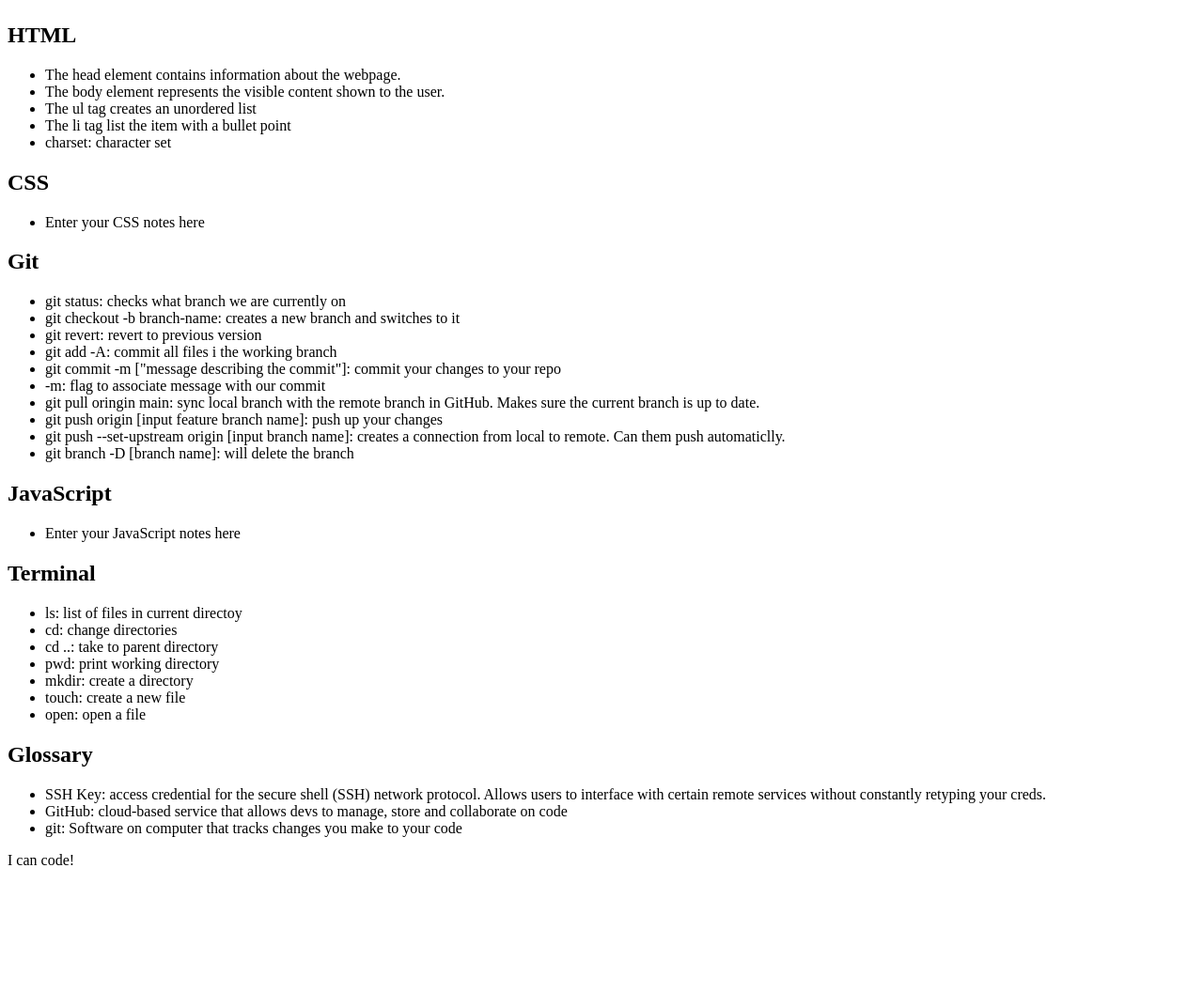
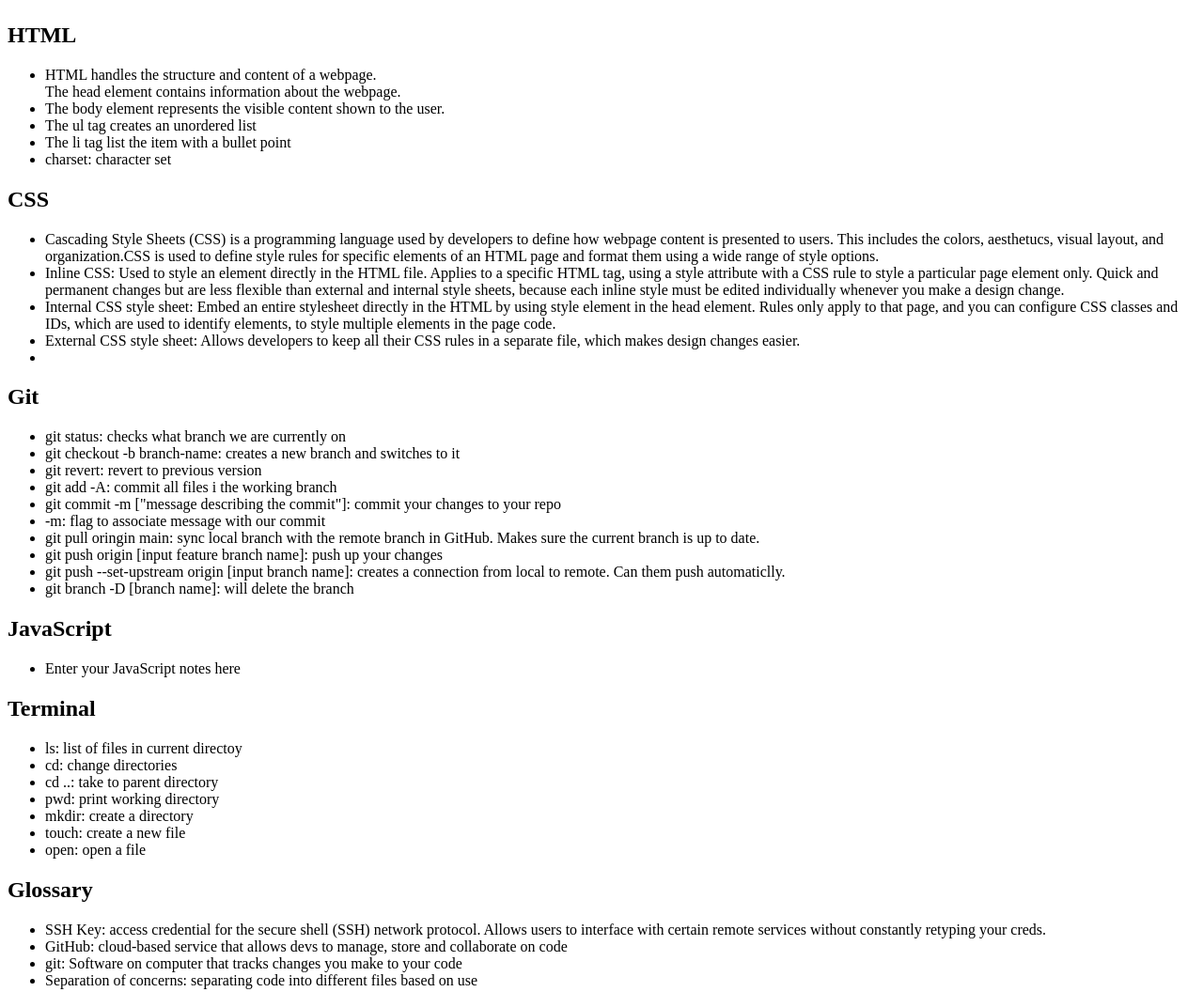
Before and after one commit to BJThompson12/prework-study-guide, a plain HTML site: page index.html in a window 1280 px wide. Shown: the part 856-1912 px from the top of the page at 94% size. Before the commit the page ends 1797 px from the top, so only its background shows below. Drawn offline with Linux system fonts and the light colour scheme.

Commit message:
added noted to HTML

```diff
--- a/index.html
+++ b/index.html
@@ -15,7 +15,8 @@
       <section class="card" id="html-section">
         <h2>HTML</h2>
         <ul>
-          <li>The head element contains information about the webpage.</li>
+          <li>HTML handles the structure and content of a webpage.</li>
+          </li>The head element contains information about the webpage.</li>
           <li>The body element represents the visible content shown to the user.</li>
           <li>The ul tag creates an unordered list</li>
           <li>The li tag list the item with a bullet point</li>
@@ -26,7 +27,11 @@
       <section class="card" id="css-section">
         <h2>CSS</h2>
         <ul>
-          <li>Enter your CSS notes here</li>
+          <li>Cascading Style Sheets (CSS) is a programming language used by developers to define how webpage content is presented to users. This includes the colors, aesthetucs, visual layout, and organization.CSS is used to define style rules for specific elements of an HTML page and format them using a wide range of style options.</li>
+          <li>Inline CSS: Used to style an element directly in the HTML file. Applies to a specific HTML tag, using a style attribute with a CSS rule to style a particular page element only. Quick and permanent changes but are less flexible than external and internal style sheets, because each inline style must be edited individually whenever you make a design change.</li>
+          <li>Internal CSS style sheet: Embed an entire stylesheet directly in the HTML by using style element in the head element. Rules only apply to that page, and you can configure CSS classes and IDs, which are used to identify elements, to style multiple elements in the page code.</li>
+          <li>External CSS style sheet: Allows developers to keep all their CSS rules in a separate file, which makes design changes easier.</li>
+          <li></li>
         </ul>
       </section>
 
@@ -72,6 +77,7 @@
           <li>SSH Key: access credential for the secure shell (SSH) network protocol. Allows users to interface with certain remote services without constantly retyping your creds. </li>
           <li>GitHub: cloud-based service that allows devs to manage, store and collaborate on code</li>
           <li>git: Software on computer that tracks changes you make to your code</li>
+          <li>Separation of concerns: separating code into different files based on use</li>
         </ul>
     </main>
 
```
